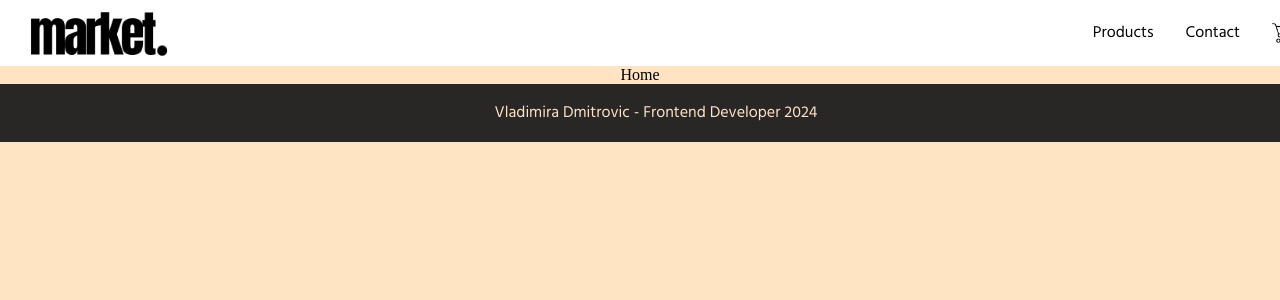
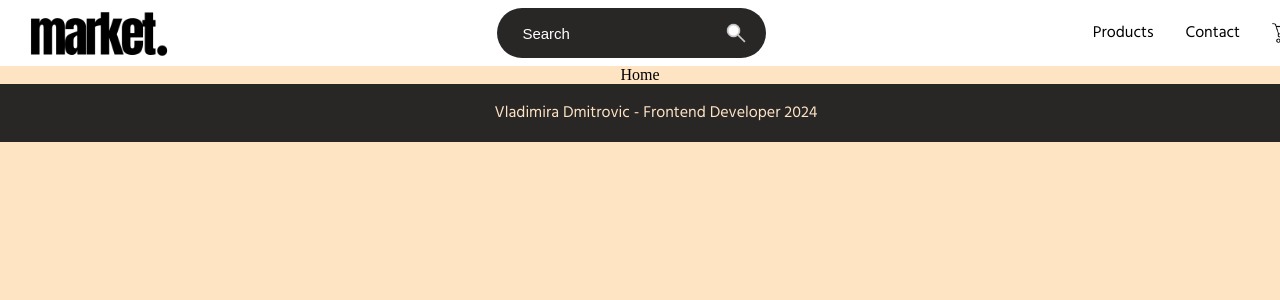
Before and after one commit to vanya992/ca-react-app, a React (Vite) app: page / in a window 1280 px wide. Shown: the top 300 px of the page. Built offline with nearby package versions, Linux system fonts and the light colour scheme.

Commit message:
added search option to the navbar

```diff
--- a/src/Components/Header/index.jsx
+++ b/src/Components/Header/index.jsx
@@ -1,6 +1,7 @@
 import React from "react";
 import logo from "../../assets/images/logo.png";
 import shoppingCart from "../../assets/images/shoppingCart.png";
+import search from "../../assets/images/search.png";
 import { BrowserRouter, Routes, Route, Link } from "react-router-dom";
 import styles from "./Header.module.css";
 
@@ -15,6 +16,16 @@ function Navbar() {
             className={styles.logoImg}
           />
         </Link>
+
+        <div className={styles.searchSection}>
+          <input type="text" placeholder="Search" />
+          <img
+            src={search}
+            alt="magnifying glass icon"
+            className={styles.searchIcon}
+          />
+        </div>
+
         <ul>
           <li>
             <Link to="/products">Products</Link>
```
